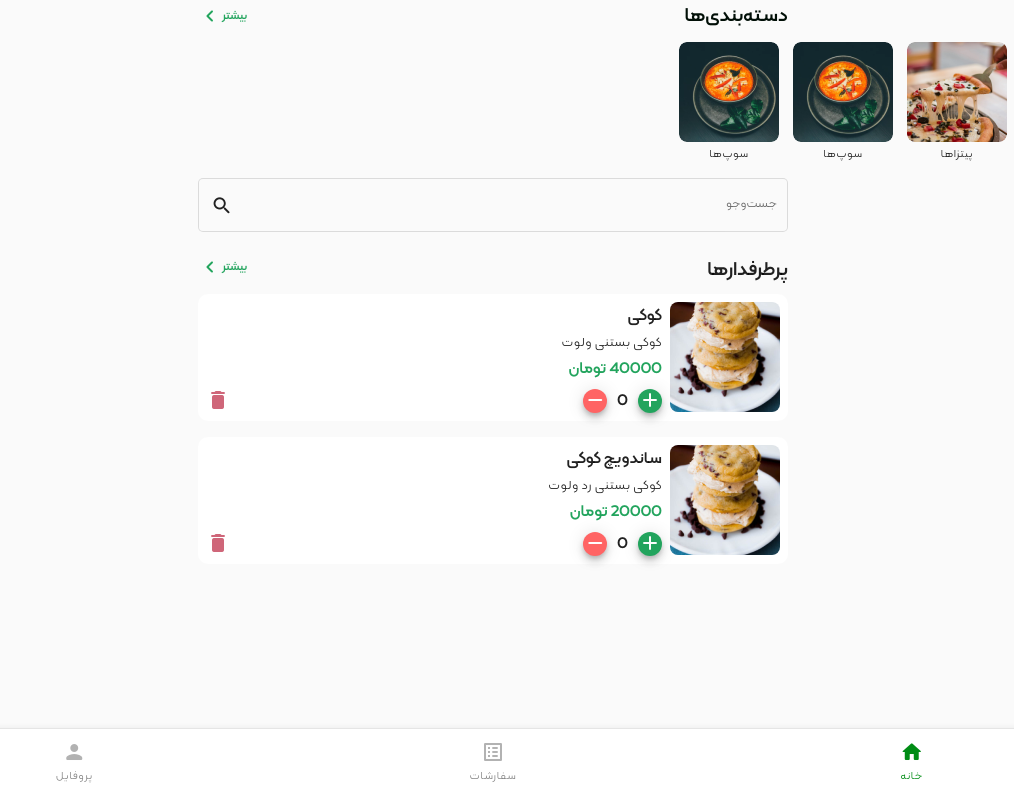
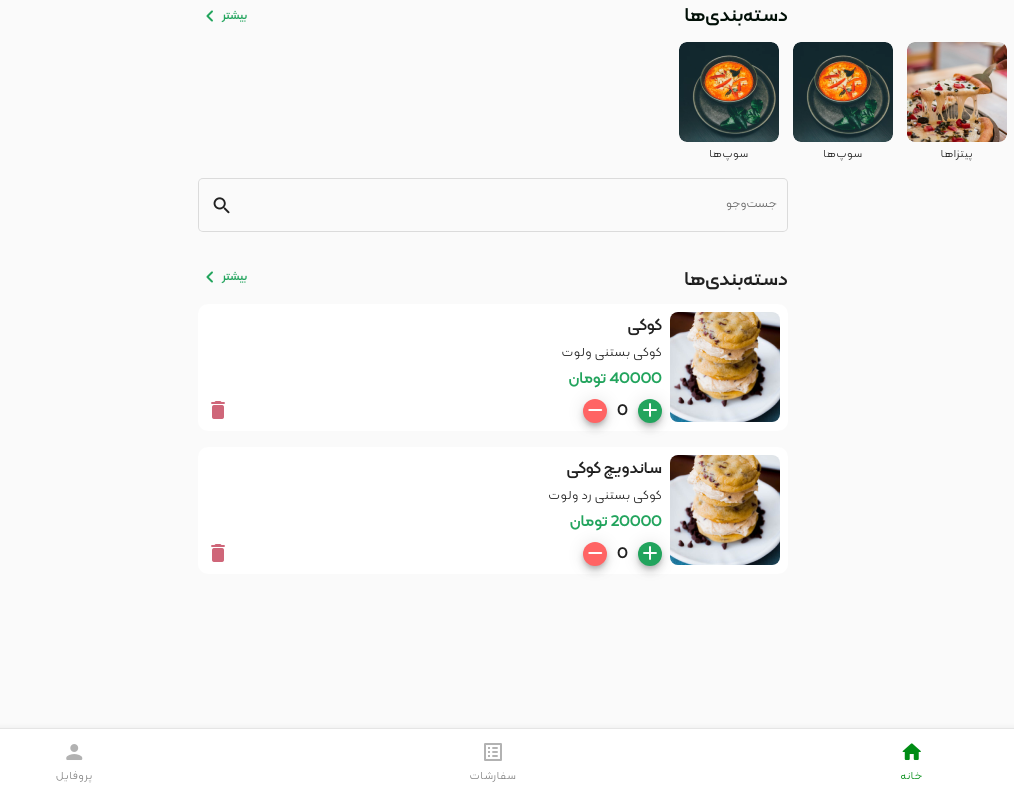
Before and after one commit to amirmfallah/mobydick-app-frontend, an Angular app: page / in a window 1280 px wide. Shown: the whole page, without its empty margins (266-1280 px from the left). Built offline with nearby package versions, Linux system fonts and the light colour scheme.

Commit message:
[add] categorypage and route

```diff
--- a/src/app/app-routing.module.ts
+++ b/src/app/app-routing.module.ts
@@ -1,7 +1,9 @@
 import { NgModule } from '@angular/core';
 import { Routes, RouterModule } from '@angular/router';
+import { CategorypageComponent } from './categorypage/categorypage.component';
 import { HomeComponent } from './home/home.component';
 import { SearchpageComponent } from './searchpage/searchpage.component';
+import { CategoriesComponent } from './ui-kit/categories/categories.component';
 
 const routes: Routes = [
   {
@@ -11,6 +13,10 @@ const routes: Routes = [
   {
     path: 'search',
     component: SearchpageComponent,
+  },
+  {
+    path: 'category',
+    component: CategorypageComponent,
   },
   {
     path: '',
--- a/src/app/app.module.ts
+++ b/src/app/app.module.ts
@@ -14,6 +14,7 @@ import { FavouritesComponent } from './ui-kit/favourites/favourites.component';
 import { FavouriteItemComponent } from './ui-kit/favourites/favourite-item/favourite-item.component';
 import { SearchpageComponent } from './searchpage/searchpage.component';
 import { SearchItemComponent } from './ui-kit/search-item/search-item.component';
+import { CategorypageComponent } from './categorypage/categorypage.component';
 
 @NgModule({
   declarations: [
@@ -27,6 +28,7 @@ import { SearchItemComponent } from './ui-kit/search-item/search-item.component'
     FavouriteItemComponent,
     SearchpageComponent,
     SearchItemComponent,
+    CategorypageComponent,
   ],
   imports: [
     BrowserModule,
--- /dev/null
+++ b/src/app/categorypage/categorypage.component.html
@@ -0,0 +1,18 @@
+<div class="container">
+  <div class="d-flex flex-row justify-content-between top-navbar">
+    <h2 class="title">دسته‌بندی‌ها</h2>
+    <app-see-more></app-see-more>
+  </div>
+  <app-favourite-item
+    [image]="items[0].image"
+    [title]="items[0].title"
+    [description]="items[0].description"
+    [price]="items[0].price"
+  ></app-favourite-item>
+  <app-favourite-item
+    [image]="items[1].image"
+    [title]="items[1].title"
+    [description]="items[1].description"
+    [price]="items[1].price"
+  ></app-favourite-item>
+</div>
--- /dev/null
+++ b/src/app/categorypage/categorypage.component.scss
@@ -0,0 +1,10 @@
+.title {
+    font-size: 24px;
+  }
+
+  .top-navbar {
+    margin-bottom: 10px;
+  }
+  .container{
+      margin-top: 10px;
+  }
--- /dev/null
+++ b/src/app/categorypage/categorypage.component.ts
@@ -0,0 +1,28 @@
+import { Component, OnInit } from '@angular/core';
+
+@Component({
+  selector: 'app-categorypage',
+  templateUrl: './categorypage.component.html',
+  styleUrls: ['./categorypage.component.scss']
+})
+export class CategorypageComponent implements OnInit {
+  items=[
+    {
+      image: 'assets/food.png',
+      title: 'کوکی',
+      description: 'کوکی بستنی  ولوت',
+      price: 40000
+    },
+    {
+      image: 'assets/food.png',
+      title: 'ساندویچ کوکی',
+      description: 'کوکی بستنی رد ولوت',
+      price: 20000
+    },
+  ]
+  constructor() { }
+
+  ngOnInit(): void {
+  }
+
+}
--- a/src/app/home/home.component.html
+++ b/src/app/home/home.component.html
@@ -3,6 +3,6 @@
   <div class="container">
     <app-search></app-search>
   </div>
-  <app-favourites></app-favourites>
+  <app-categorypage></app-categorypage>
   <app-bottom-nav-spacing></app-bottom-nav-spacing>
 </div>
```
Also changed, not shown: 1 other file (tests, documents, lock files or other folders).
